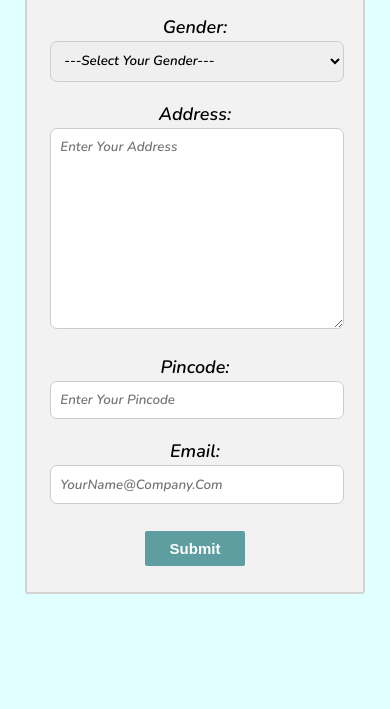
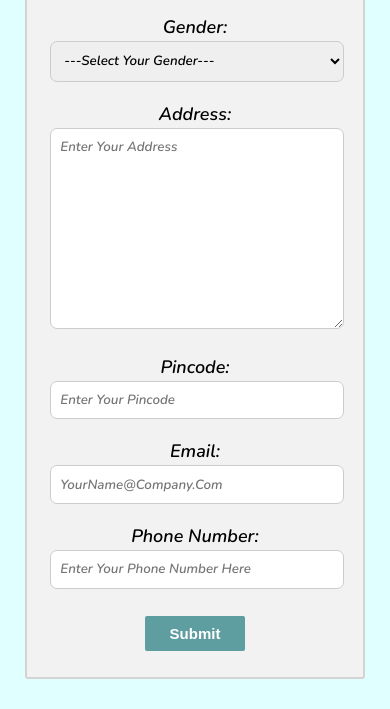
Before and after one commit to ayushjaiswal1020/ayush-design, a plain HTML site: page index.html in a window 390 px wide. Shown: the part 207-916 px from the top of the page. Before the commit the page ends 844 px from the top, so only its background shows below. Drawn offline with nearby package versions, Linux system fonts and the light colour scheme.

Commit message:
Added Phone Number Entry

```diff
--- a/index.html
+++ b/index.html
@@ -44,6 +44,9 @@
         <!--User Email As Input-->
         Email: <input type="email" name="email" id="email" placeholder="YourName@Company.Com">
       </p>
+      <p>
+        Phone Number: <input type="number" name="phone_Number" id="phone_number" placeholder="Enter Your Phone Number Here">
+      </p>
       <!--Submit Data That User Has Entered-->
       <input id="submit" type="submit" value="Submit">
     </form>
--- a/style.css
+++ b/style.css
@@ -8,6 +8,7 @@ body {
   background-color: lightcyan;
   text-align: center;
   font-size: 18px;
+  margin: 25px 20px 25px 20px
 }
 
 .container {
```
